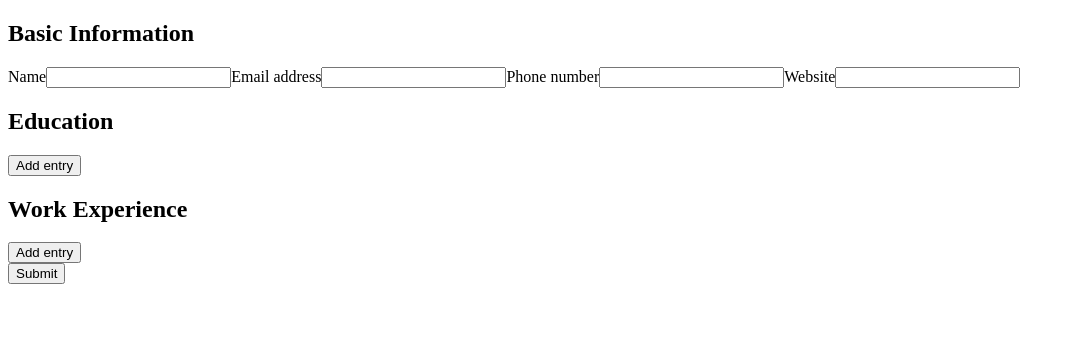
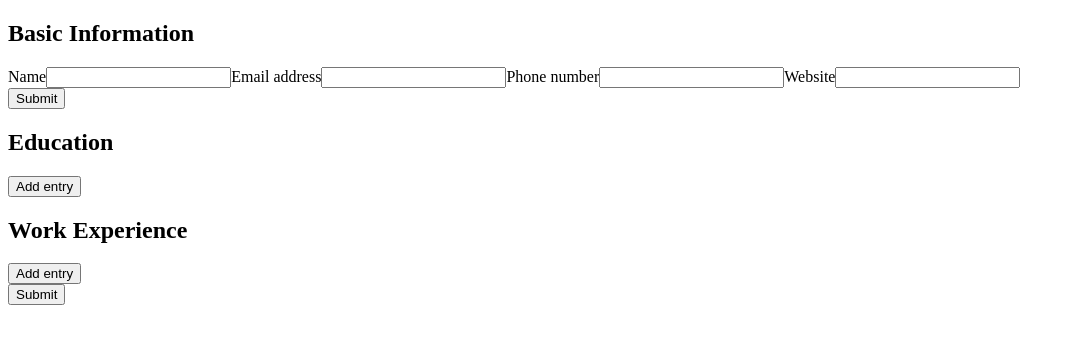
Before and after one commit to zainiscoding/cv-creator, a React (Create React App) app: page / in a window 1280 px wide. Shown: the top 344 px of the page, without its empty margins (0-1075 px from the left). Built offline with nearby package versions, Linux system fonts and the light colour scheme.

Commit message:
Moved submit button to the basic inputs container

```diff
--- a/src/App.js
+++ b/src/App.js
@@ -57,17 +57,17 @@ class App extends Component {
         const allInputElementsChildrenNodes = [];
         const allInputs = [];
 
-        allInputElements.forEach((element) => {
-            allInputElementsChildren.push(element.children);
-        });
+        // allInputElements.forEach((element) => {
+        //     allInputElementsChildren.push(element.children);
+        // });
 
-        allInputElementsChildren.forEach((child) => {
-            for (let i = 0; i < child.length; i++) {
-                allInputElementsChildrenNodes.push(child[i]);
-            }
-        });
+        // allInputElementsChildren.forEach((child) => {
+        //     for (let i = 0; i < child.length; i++) {
+        //         allInputElementsChildrenNodes.push(child[i]);
+        //     }
+        // });
 
-        allInputElementsChildrenNodes.forEach((node) => {
+        allInputElements.forEach((node) => {
             if (node.className === 'input') {
                 allInputs.push(node);
             }
--- a/src/components/InputBasicInfo.js
+++ b/src/components/InputBasicInfo.js
@@ -41,6 +41,14 @@ class InputBasicInfo extends Component {
                     className='input'
                     title='Website'
                 ></input>
+                <div className='submitBtnContainer'>
+                    <input
+                        type='submit'
+                        value='Submit'
+                        id='submitCvBtn'
+                        onClick={this.props.submitChange}
+                    ></input>
+                </div>
             </div>
         );
     }
--- a/src/components/InputEducation.js
+++ b/src/components/InputEducation.js
@@ -60,12 +60,14 @@ class InputEducation extends Component {
                             className='input'
                             title='End date'
                         ></input>
+                        <div id='submitEducationbtnContainer'>
                             <button
                                 id='submitEducationButton'
                                 onClick={this.changeAddEducationState}
                             >
                                 Submit entry
                             </button>
+                        </div>
                     </>
                 )}
                 {this.state.addingEducation === false && (
--- a/src/components/InputsContainer.js
+++ b/src/components/InputsContainer.js
@@ -11,7 +11,10 @@ class InputsContainer extends Component {
     render() {
         return (
             <div id='inputsContainer'>
-                <InputBasicInfo info={this.props.BasicsInputsContainer} />
+                <InputBasicInfo
+                    info={this.props.BasicsInputsContainer}
+                    submitChange={this.props.submitChange}
+                />
                 <InputEducation
                     submitChange={this.props.submitChange}
                     removeStateItem={this.props.removeStateItem}
```
Lines whose indentation alone changed are shown as unchanged.
